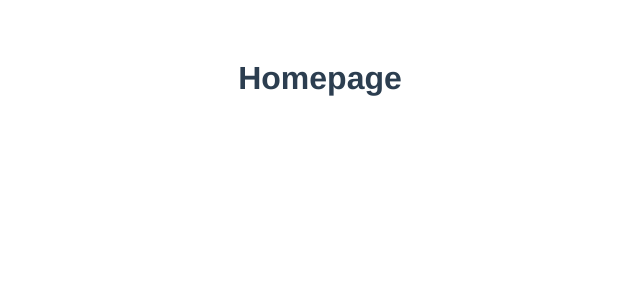
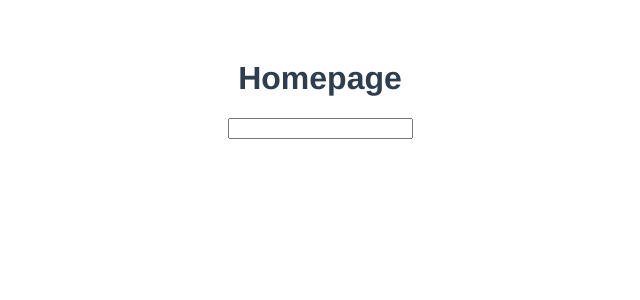
Before and after one commit to ShawKai91/vue-api-app-faf, a Vue app: page /#/ in a window 1280 px wide. Shown: the top 300 px of the page, without its empty margins (320-960 px from the left). Built offline with nearby package versions, Linux system fonts and the light colour scheme.

Commit message:
Passing params between components and using lifecycle methods

```diff
--- a/src/components/HomePage.vue
+++ b/src/components/HomePage.vue
@@ -1,6 +1,8 @@
 <template>
   <div>
     <h1>Homepage</h1>
+
+    <input type="text" @keyup.enter="submitQuery">
   </div>
 </template>
 
@@ -9,6 +11,14 @@ export default {
   name: "Homepage",
   data() {
     return {};
+    },
+  methods: {
+    submitQuery(evt) {
+      this.$router.push({
+        name: "SearchResults",
+        params: { query: evt.target.value }
+      });
+    }
   }
 };
 </script>
--- a/src/components/SearchResults.vue
+++ b/src/components/SearchResults.vue
@@ -8,7 +8,14 @@
 export default {
   name: "SearchResults",
   data() {
-    return {};
+    return {
+      query: null
+    };
+  },
+  beforeMount() {
+    this.query = this.$route.params.query;
+    console.log("In the before mount");
+    console.log(this.query);
   }
 };
 </script>
```
